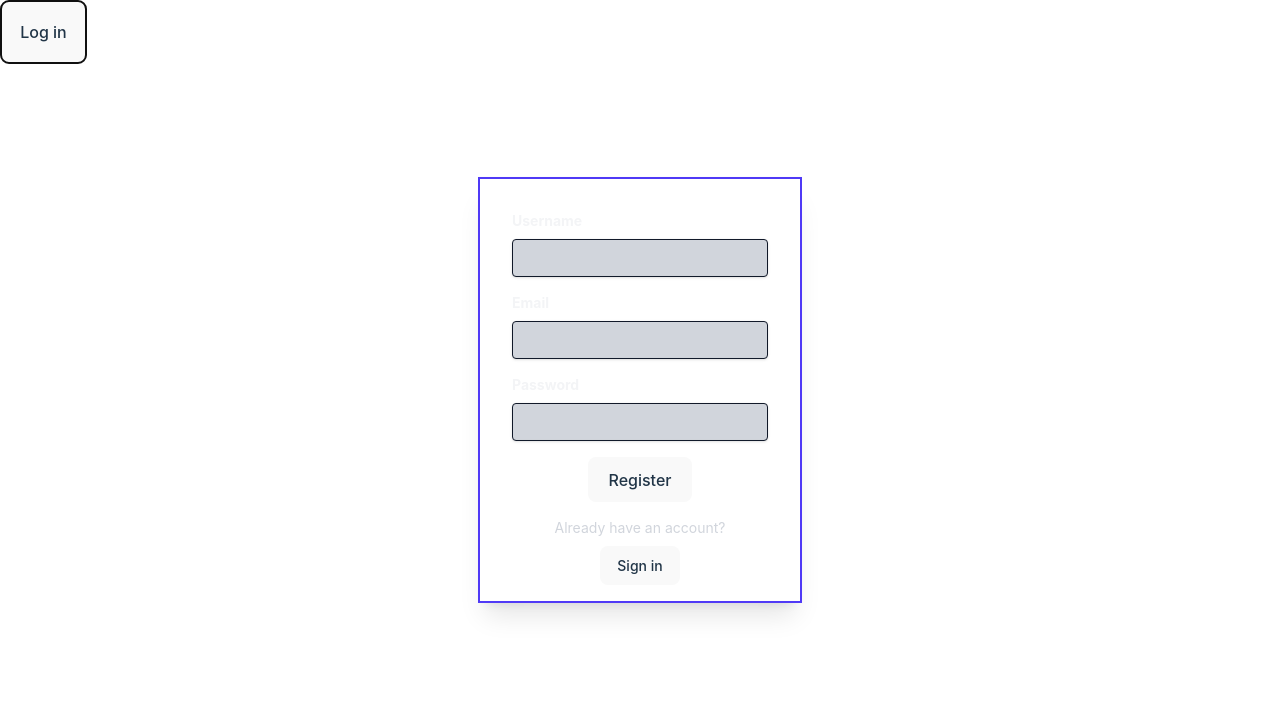
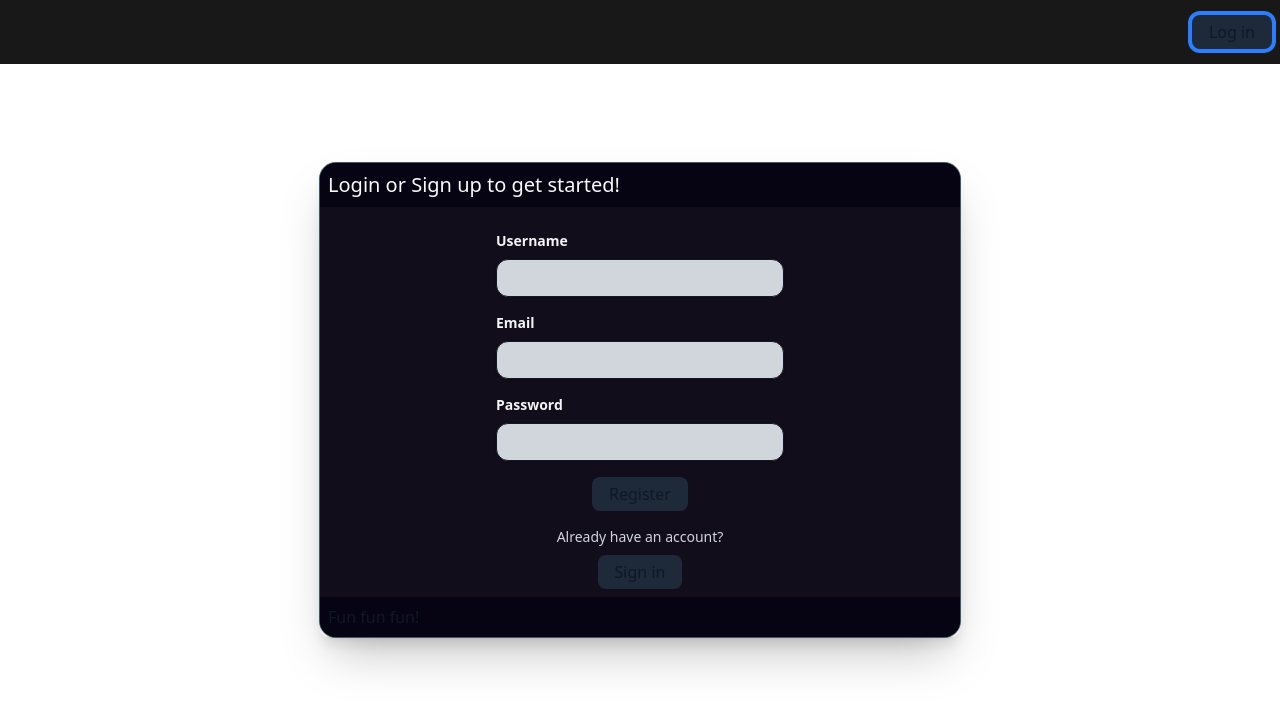
Before and after one commit to mmarci96/rts-game-typescript, a React (Vite) app in the folder game/apps/game-client/: page / in a window 1280 px wide. Both pictures are taken after a click on the button "Log in". Shown: the top 710 px of the page. Built offline with nearby package versions, Linux system fonts and the light colour scheme.

Commit message:
some kind of authentication is in place, for the game i would like to just store the userid in localstorage and thats about it

```diff
--- a/game/apps/game-client/src/components/common/Card.tsx
+++ b/game/apps/game-client/src/components/common/Card.tsx
@@ -1,20 +1,24 @@
+import { ReactNode } from "react";
+
 export interface CardProps {
     header: string;
-    body: string;
+    children: ReactNode;
     footer: string;
 }
 
-const Card = ({ header, body, footer }: CardProps) => {
+const Card = ({ header, children, footer }: CardProps) => {
 
     return (
-        <div className="flex flex-col items-center p-0 m-2 ring-1 ring-indigo-600 rounded-2xl shadow-2xl">
-            <div className="w-full items-start m-2 bg-gray-800 p-2 rounded-2xl">
+        <div
+            className="flex flex-col w-[64vw] min-w-[320px] max-w-[640px] items-center bg-[#110D1A] p-0  ring-1 ring-slate-600 rounded-2xl shadow-2xl"
+        >
+            <div className="w-full items-start mt-0 mb-auto bg-[#060312] p-2 rounded-t-2xl">
                 <h2 className="text-xl text-gray-50" >{header}</h2>
             </div>
-            <div className="w-full p-2 h-full">
-                <p className="text-lg text-gray-50" >{body}</p>
+            <div className="w-full flex flex-col items-center p-2 h-full">
+                {children}
             </div>
-            <div className="mt-auto mb-1 w-full max-h-12 bg-gray-900">
+            <div className="mt-auto mb-0 p-2 w-full max-h-12 bg-[#060312] rounded-b-2xl">
                 <p>{footer} </p>
             </div>
         </div>
--- a/game/apps/game-client/src/components/common/PopupCard.tsx
+++ b/game/apps/game-client/src/components/common/PopupCard.tsx
@@ -1,25 +1,30 @@
-import Card, { CardProps } from "./Card"
+
+import { ReactNode } from "react";
+import Card from "./Card";
+
 interface PopupCardProps {
-    cardProps: CardProps;
+    header: string;
+    children: ReactNode;
+    footer: string;
     onClose: () => void;
 }
 
-const PopupCard = ({ cardProps, onClose }: PopupCardProps) => {
+const PopupCard = ({ header, children, footer, onClose }: PopupCardProps) => {
     return (
         <div
-            className="absolute w-screen h-screen top-0 bg-gray-800 bg-opacity-80"
+            className="fixed inset-0 flex items-center justify-center "
             onClick={onClose}
         >
-            <div className="absolute top-1/2 right-1/2 translate-1/2 z-10">
-                <Card
-                    header={cardProps.header}
-                    body={cardProps.body}
-                    footer={cardProps.footer}
-                />
+            <div
+                className="relative z-10  rounded-lg shadow-lg"
+                onClick={(e) => e.stopPropagation()}
+            >
+                <Card header={header} footer={footer}>
+                    {children}
+                </Card>
             </div>
         </div>
-    )
-
-}
+    );
+};
 
 export default PopupCard;
--- a/game/apps/game-client/src/components/forms/FormInput.tsx
+++ b/game/apps/game-client/src/components/forms/FormInput.tsx
@@ -14,7 +14,7 @@ const FormInput = forwardRef<HTMLInputElement, FormInputProps>(
                 </label>
                 <input
                     ref={ref}
-                    className={`shadow appearance-none border bg-gray-300 rounded w-full py-2 px-3 text-gray-900 leading-tight focus:outline-none focus:shadow-outline ${error ? 'border-red-500' : ''
+                    className={`shadow appearance-none border bg-gray-300 rounded-xl w-full py-2 px-3 text-gray-900 leading-tight focus:outline-none focus:shadow-outline ${error ? 'border-red-500' : ''
                         }`}
                     {...props}
                 />
--- a/game/apps/game-client/src/components/forms/LoginForm.tsx
+++ b/game/apps/game-client/src/components/forms/LoginForm.tsx
@@ -2,7 +2,7 @@ import { useState } from 'react';
 import FormInput from './FormInput';
 
 interface LoginFormProps {
-    onSubmit: (data: { email: string; password: string }) => void;
+    onSubmit: (data: { email: string; password: string }, isLogin: boolean) => void;
 }
 
 export const LoginForm = ({ onSubmit }: LoginFormProps) => {
@@ -11,7 +11,7 @@ export const LoginForm = ({ onSubmit }: LoginFormProps) => {
 
     const handleSubmit = (e: React.FormEvent) => {
         e.preventDefault();
-        onSubmit({ email, password });
+        onSubmit({ email, password }, true);
     };
 
     return (
--- a/game/apps/game-client/src/components/forms/SignupForm.tsx
+++ b/game/apps/game-client/src/components/forms/SignupForm.tsx
@@ -2,7 +2,7 @@ import { useState } from 'react';
 import FormInput from './FormInput';
 
 interface SignupFormProps {
-    onSubmit: (data: { username: string; email: string; password: string }) => void;
+    onSubmit: (data: { username: string; email: string; password: string }, isLogin: boolean) => void;
 }
 
 export const SignupForm = ({ onSubmit }: SignupFormProps) => {
@@ -12,7 +12,7 @@ export const SignupForm = ({ onSubmit }: SignupFormProps) => {
 
     const handleSubmit = (e: React.FormEvent) => {
         e.preventDefault();
-        onSubmit({ username, email, password });
+        onSubmit({ username, email, password }, false);
     };
 
     return (
--- a/game/apps/game-client/src/components/forms/ToggleForm.tsx
+++ b/game/apps/game-client/src/components/forms/ToggleForm.tsx
@@ -3,13 +3,13 @@ import { SignupForm } from './SignupForm';
 
 interface AuthFormProps {
     isLogin?: boolean;
-    onSubmit: (data: any) => void;
+    onSubmit: (data: any, isLogin: boolean) => void;
     onToggle: () => void;
 }
 
 export const ToggleForm = ({ isLogin = true, onSubmit, onToggle }: AuthFormProps) => {
     return (
-        <div className="w-full max-w-xs ring-indigo-600 ring-2 p-4 shadow-xl bg-transparent">
+        <div className="w-full max-w-xs bg-transparent">
             {isLogin ? (
                 <LoginForm onSubmit={onSubmit} />
             ) : (
--- a/game/apps/game-client/src/components/nav/Navbar.tsx
+++ b/game/apps/game-client/src/components/nav/Navbar.tsx
@@ -1,49 +1,44 @@
 import { useState } from "react"
 import { ToggleForm } from "../forms/ToggleForm";
+import PopupCard from "../common/PopupCard";
+import useAuth from "../../hooks/useAuth";
 
 const Navbar = () => {
     const [isLogin, setIsLogin] = useState(false);
     const [isPopupOpen, setIsPopupOpen] = useState(false);
+    const { handleAuthSubmit, userId, handleLogout } = useAuth();
 
-    const handleAuthSubmit = (data: any) => {
-        if (isLogin) {
-            console.log('Logging in:', data);
-            fetch('/api/auth/login', {
-                method: 'POST',
-                headers: { "Content-Type": "application/json" },
-                body: JSON.stringify(data)
-            })
-                .then(res => res.json())
-                .then(data => console.log(data))
-                .catch(err => console.error(err))
+    const onClose = () => {
+        setIsPopupOpen(false)
+    }
+    const onOpen = () => {
+        setIsPopupOpen(true)
+    }
 
-        } else {
-            fetch('/api/auth/signup', {
-                method: 'POST',
-                headers: { "Content-Type": "application/json" },
-                body: JSON.stringify(data)
-            })
-                .then(res => res.json())
-                .then(data => console.log(data))
-                .catch(err => console.error(err))
-            console.log('Signing up:', data);
-        }
-    };
 
     return (
-        <div className="min-w-screen flex h-16 sticky">
-            <button onClick={() => setIsPopupOpen(!isPopupOpen)}>
-                Log in
-            </button>
+        <div className="w-screen flex justify-end h-16 sticky bg-[#181818]">
+            {userId ?
+                <button className="my-auto m-2" onClick={handleLogout}>
+                    Log out
+                </button>
+                :
+                <button className="my-auto m-2" onClick={onOpen}>
+                    Log in
+                </button>}
 
             {isPopupOpen &&
-                <div className="absolute -top-1/2 right-1/2 translate-1/2">
+                <PopupCard
+                    header="Login or Sign up to get started!"
+                    footer="Fun fun fun!"
+                    onClose={onClose}
+                >
                     <ToggleForm
                         isLogin={isLogin}
                         onSubmit={handleAuthSubmit}
                         onToggle={() => setIsLogin(!isLogin)}
                     />
-                </div>
+                </PopupCard>
             }
 
         </div>
--- /dev/null
+++ b/game/apps/game-client/src/hooks/useAuth.ts
@@ -0,0 +1,49 @@
+import { useEffect, useState } from "react"
+
+const useAuth = () => {
+    const [userId, setUserId] = useState<string | null>(null);
+    const saveUser = (userId: string) => {
+        window.localStorage.setItem('userId', userId)
+    }
+
+    const getUserId = () => {
+        const id = window.localStorage.getItem('userId');
+        setUserId(id);
+    }
+
+    const handleAuthSubmit = (formData: any, isLogin: boolean) => {
+        if (isLogin) {
+            fetch('/api/auth/login', {
+                method: 'POST',
+                headers: { "Content-Type": "application/json" },
+                body: JSON.stringify(formData)
+            })
+                .then(res => res.json())
+                .then(data => saveUser(data.id))
+                .catch(err => console.error(err))
+
+        } else {
+            fetch('/api/auth/signup', {
+                method: 'POST',
+                headers: { "Content-Type": "application/json" },
+                body: JSON.stringify(formData)
+            })
+                .then(res => res.json())
+                .then(data => saveUser(data.id))
+                .catch(err => console.error(err))
+        }
+    };
+
+    const handleLogout = () => {
+        window.localStorage.clear();
+        setUserId(null);
+    }
+
+    useEffect(() => {
+        getUserId();
+    }, [handleAuthSubmit])
+
+    return { userId, handleAuthSubmit, handleLogout };
+}
+
+export default useAuth;
--- a/game/apps/game-client/src/index.css
+++ b/game/apps/game-client/src/index.css
@@ -1,66 +1,39 @@
 @import "tailwindcss";
 
+@layer base {
     :root {
-  font-family: Inter, system-ui, Avenir, Helvetica, Arial, sans-serif;
-  line-height: 1.5;
-  font-weight: 400;
+        @apply font-sans text-white bg-black;
+    }
 
-  color-scheme: light dark;
-  color: rgba(255, 255, 255, 0.87);
-  background-color: #242424;
+    /* Light mode */
+    @media (prefers-color-scheme: light) {
+        :root {
+            @apply text-gray-900 bg-white;
+        }
+        a:hover {
+            @apply text-indigo-400;
+        }
+        button {
+            @apply bg-gray-100;
+        }
+    }
 
-  font-synthesis: none;
-  text-rendering: optimizeLegibility;
-  -webkit-font-smoothing: antialiased;
-  -moz-osx-font-smoothing: grayscale;
+    body {
+        @apply m-0;
+    }
+
+    h1 {
+        @apply text-5xl leading-tight;
     }
 
     a {
-  font-weight: 500;
-  color: #646cff;
-  text-decoration: inherit;
+        @apply font-medium text-indigo-500 no-underline transition-colors;
     }
     a:hover {
-  color: #535bf2;
-}
-
-body {
-  margin: 0;
-}
-
-h1 {
-  font-size: 3.2em;
-  line-height: 1.1;
+        @apply text-indigo-400;
     }
 
     button {
-  border-radius: 8px;
-  border: 1px solid transparent;
-  padding: 0.6em 1.2em;
-  font-size: 1em;
-  font-weight: 500;
-  font-family: inherit;
-  background-color: #1a1a1a;
-  cursor: pointer;
-  transition: border-color 0.25s;
-}
-button:hover {
-  border-color: #646cff;
-}
-button:focus,
-button:focus-visible {
-  outline: 4px auto -webkit-focus-ring-color;
-}
-
-@media (prefers-color-scheme: light) {
-  :root {
-    color: #213547;
-    background-color: #ffffff;
-  }
-  a:hover {
-    color: #747bff;
-  }
-  button {
-    background-color: #f9f9f9;
+        @apply rounded-lg border border-transparent px-4 py-1 text-base font-medium bg-gray-800 transition duration-200 hover:border-indigo-500 focus:outline-none focus:ring-4 focus:ring-blue-500;
     }
 }
```
Lines whose indentation alone changed are shown as unchanged.
